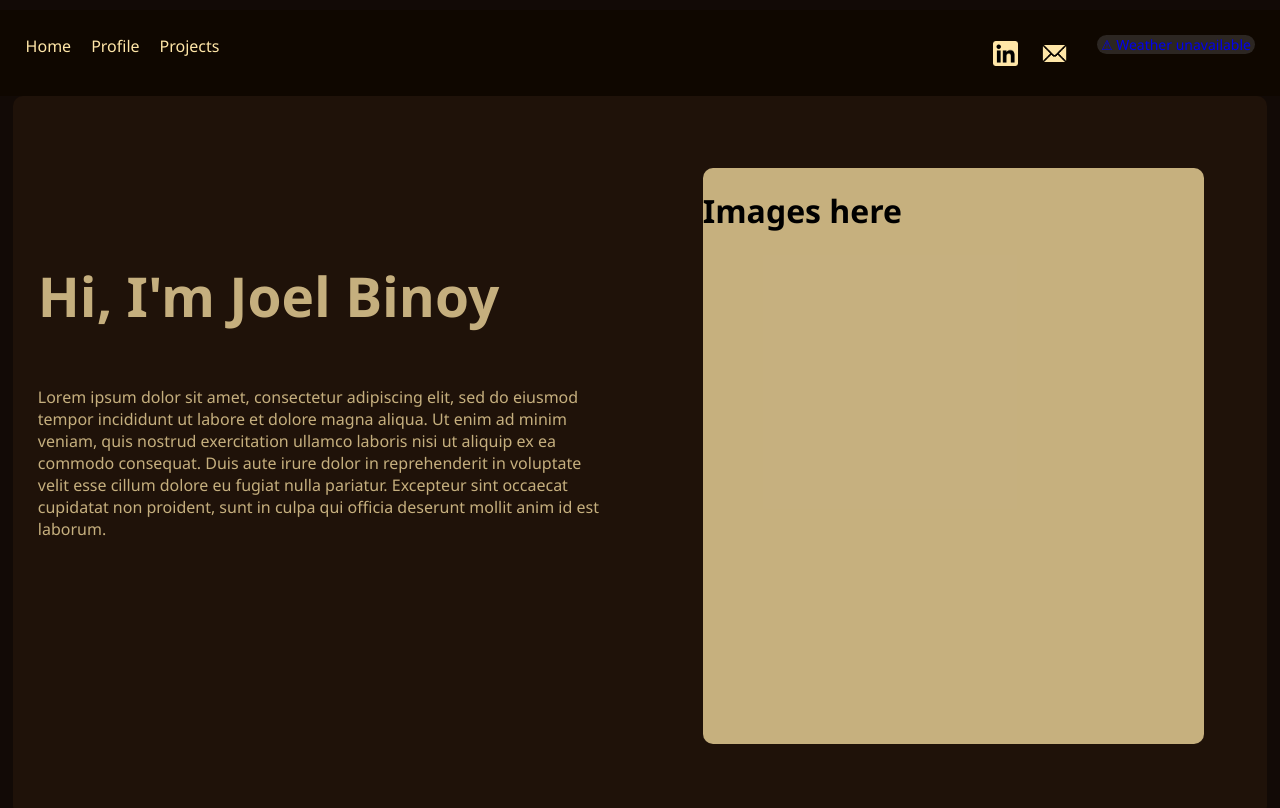
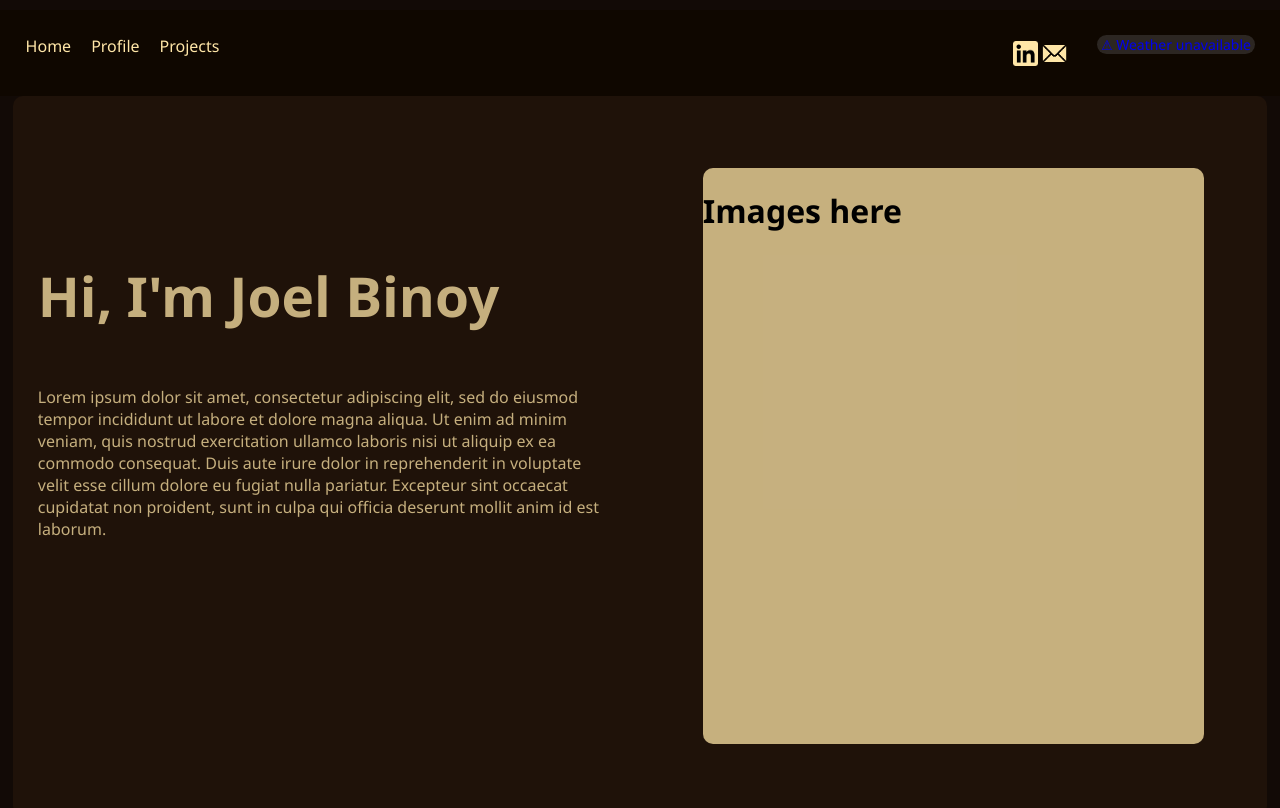
Before and after one commit to joelmammoodan/joelmammoodan.github.io, a plain HTML site: page index.html in a window 1280 px wide. Shown: the top 808 px of the page. Drawn offline with Linux system fonts and the light colour scheme; no server answers.

Commit message:
Update style.css

```diff
--- a/styles/style.css
+++ b/styles/style.css
@@ -122,7 +122,7 @@
 }
 
 .IconsRight a{
-  margin-left:20px ;
+  margin-left:auto ;
 }
 
 a{
```
